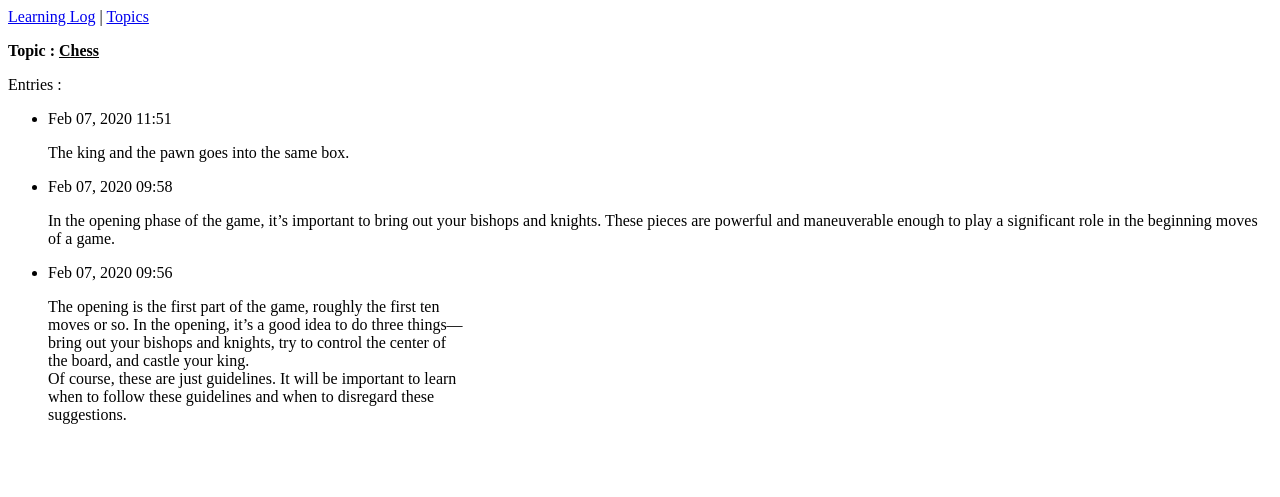
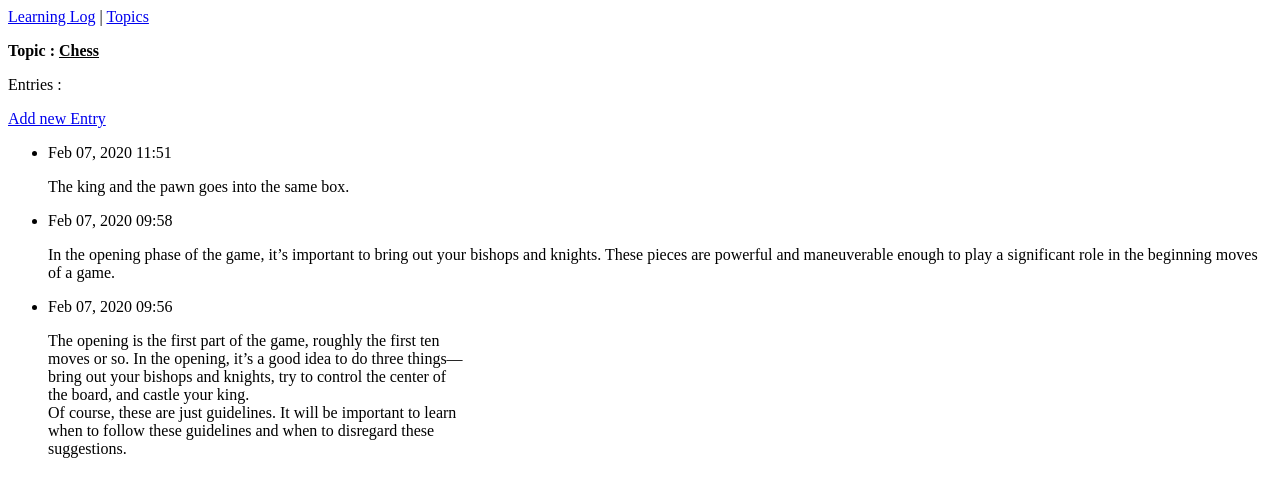
Before and after one commit to PrabinKayastha/Learning-Log, a Django app: page /topics/1/ in a window 1280 px wide. Shown: the top 497 px of the page. Run offline with Django 3.2, Linux system fonts and the light colour scheme; data comes from the database, SQL or seed files in the repository.

Commit message:
made changes for adding an entry for a particular topic.

```diff
--- a/learning_logs/templates/learning_logs/topic.html
+++ b/learning_logs/templates/learning_logs/topic.html
@@ -6,6 +6,9 @@
 </p>
 
 <p>Entries : </p>
+<p>
+    <a href="{% url 'learning_logs:new_entry' topic.id %}">Add new Entry</a>
+</p>
 <ul>
     {% for entry in entries %}
     <li>
--- a/learning_logs/urls.py
+++ b/learning_logs/urls.py
@@ -17,4 +17,7 @@ urlpatterns = [
     # Page for adding new topics.
     path('new_topic/', views.new_topic, name='new_topic'),
 
+    # Page for adding new entry.
+    path('new_entry/<int:topic_id>', views.new_entry, name='new_topic'),
+
 ]
--- a/learning_logs/views.py
+++ b/learning_logs/views.py
@@ -1,6 +1,6 @@
 from django.shortcuts import render, redirect
 from .models import Topic
-from .forms import TopicForm
+from .forms import TopicForm, EntryForm
 
 
 # Create your views here.
@@ -39,3 +39,24 @@ def new_topic(request):
     # Display a blank of invalid form.
     context = {'form': form}
     return render(request, 'learning_logs/new_topic.html', context)
+
+
+def new_entry(request, topic_id):
+    """Add a new entry for a particulat topic."""
+    topic = Topic.objects.get(id=topic_id)
+
+    if request.method != 'POST':
+        # No data submitted, create a blank form.
+        form = EntryForm()
+    else:
+        # Post data submitted, process data.
+        form = EntryForm(data=request.POST)
+        if form.is_valid():
+            new_entry = form.save(commit=False)
+            new_entry.topic = topic
+            new_entry.save()
+            return redirect('learning_logs:topic', topic_id=topic_id)
+
+    # Display a blank or valid form.
+    context = {'topic':topic, 'form':form}
+    return render(request, 'learning_logs/new_entry.html', context)
```
Also changed, not shown: learning_logs/forms.py (+9 -1 lines), learning_logs/templates/learning_logs/new_entry.html (added, +14 -0 lines).
